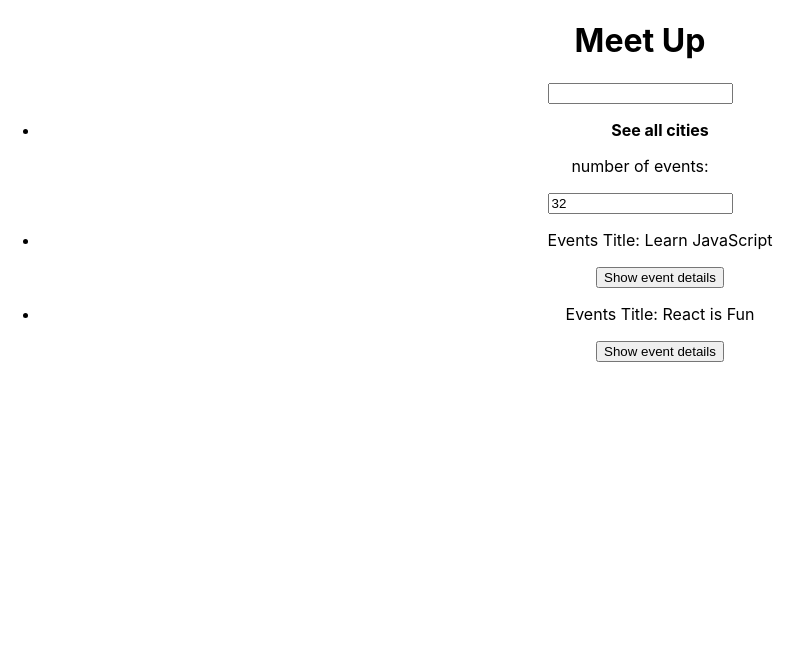
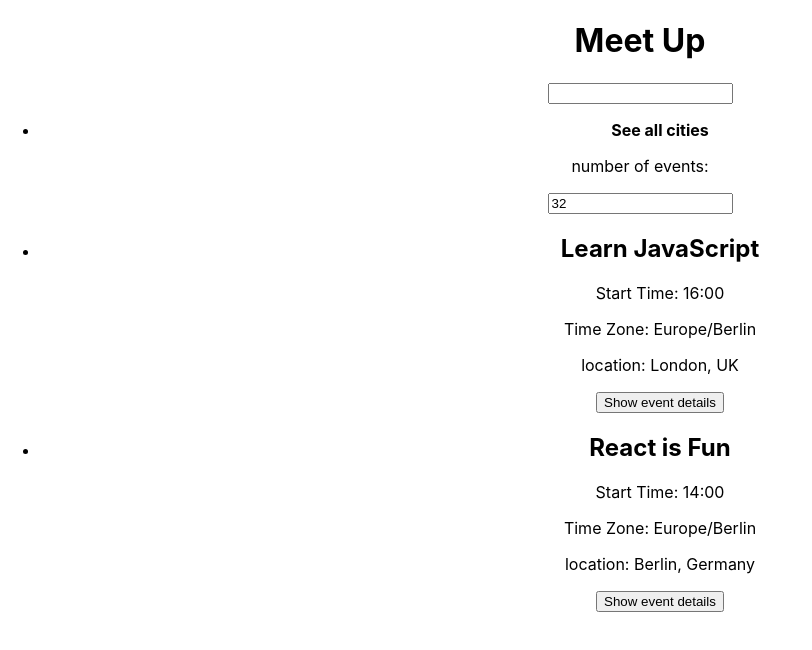
Before and after one commit to RemiGolec/meet, a React (Create React App) app: page / in a window 1280 px wide. Shown: the top 650 px of the page, without its empty margins (0-812 px from the left). Built offline with nearby package versions, Linux system fonts and the light colour scheme; the HTML template or start-up script is replaced by a standard one.

Commit message:
added more tests to Event.test.js

```diff
--- a/src/Event.js
+++ b/src/Event.js
@@ -16,21 +16,28 @@ class Event extends Component {
     render() {
         const { event } = this.props;
         const { collapsed } = this.state;
+
+        let startTime = event.start.dateTime.match(/\d\d:\d\d/);
+
         return (
-            <>
+            <div className="event">
                 <div>
-                    <p>Events Title: {event.summary}</p>
+                    <h2 className="summary">{event.summary}</h2>
+                    <p className="start-time">Start Time: {startTime}</p>
+                    <p className="time-zone">Time Zone: {event.start.timeZone}</p>
+                    <p className="location">location: {event.location}</p>
                     <button
+                        className="btn-details"
                         onClick={this.handleClick}>
                         {collapsed ? "Show event details" : "Hide event details"}
                     </button>
                 </div>
                 {!collapsed &&
                     <div>
-                        <p>Event Details: {event.description}</p>
+                        <p className="event-description">Event Details: {event.description}</p>
                     </div>
                 }
-            </>
+            </div>
 
         )
     }
```
Also changed, not shown: 1 other file (tests, documents, lock files or other folders).
